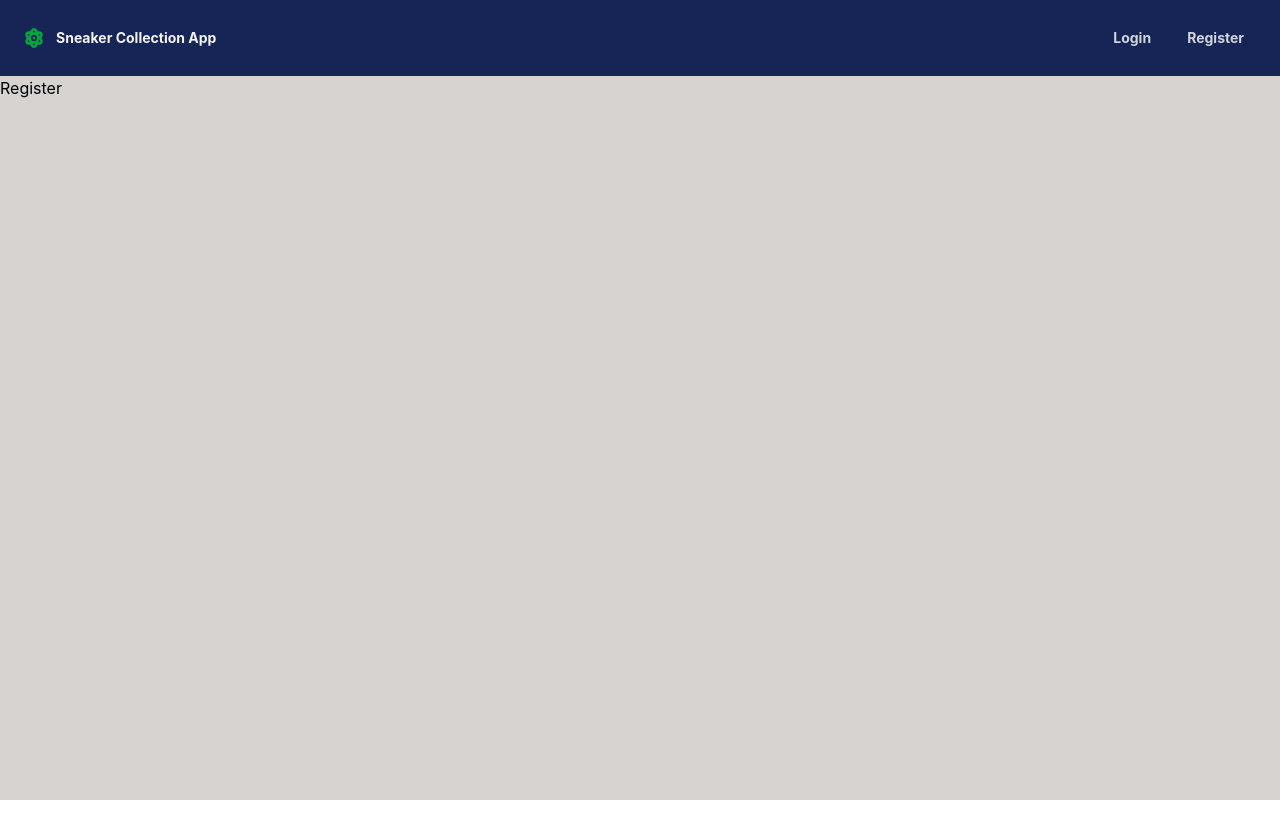
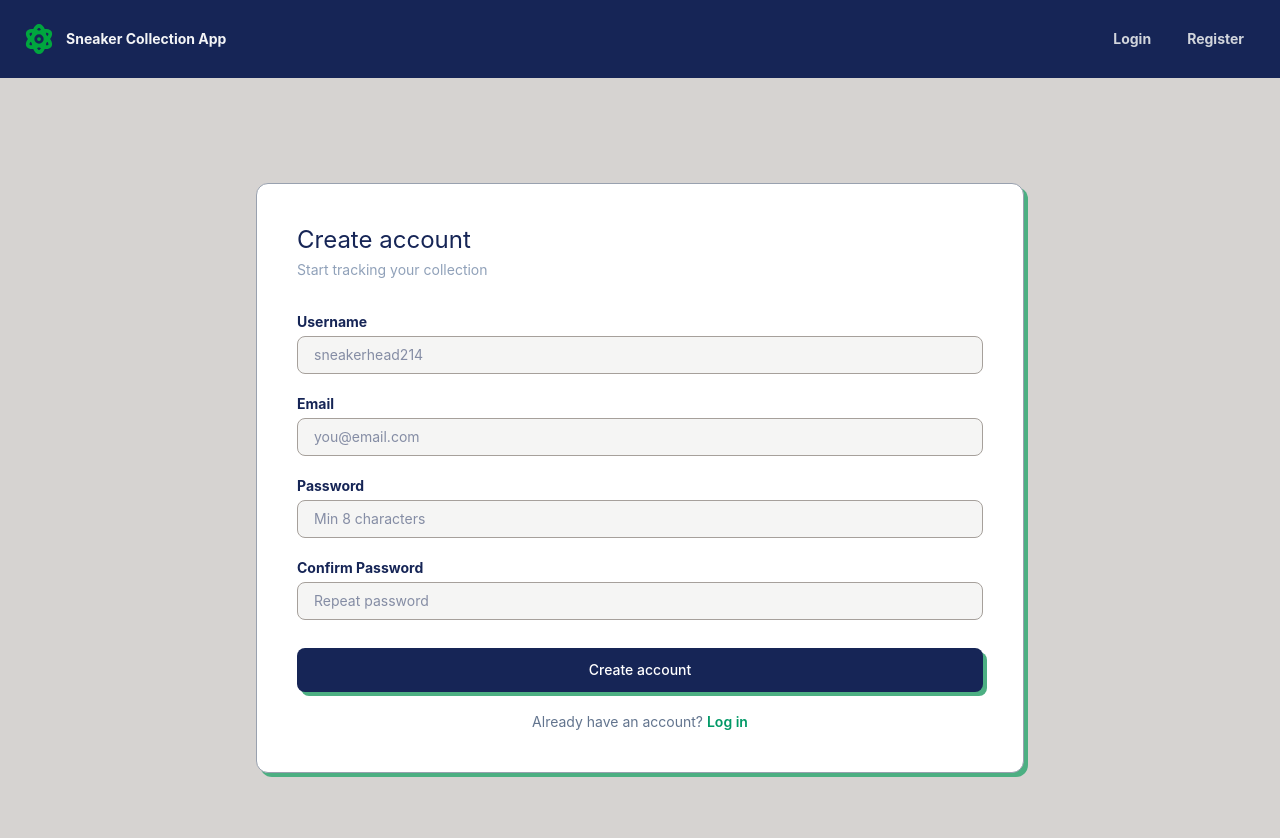
Before and after one commit to jjunglen/Sneaker-Collection-Tracker, a React (Vite) app in the folder sneaker-app/client/: page /register in a window 1280 px wide. Shown: the top 838 px of the page. Before the commit the page ends 800 px from the top, so only its background shows below. Built offline with nearby package versions, Linux system fonts and the light colour scheme; no server answers.

Commit message:
Register.jsx complete

```diff
--- a/sneaker-app/client/components/Navbar.jsx
+++ b/sneaker-app/client/components/Navbar.jsx
@@ -19,7 +19,7 @@ export default function Navbar() {
                 to="/"
                 className="flex items-center gap-3  text-gray-100 font-medium text-sm"
             >
-                <FaAtom className="text-xl text-green-600"/>
+                <FaAtom className="text-3xl text-green-600"/>
                 <p className="font-bold">Sneaker Collection App</p>
             </Link>
 
--- a/sneaker-app/client/pages/Landing.jsx
+++ b/sneaker-app/client/pages/Landing.jsx
@@ -10,7 +10,7 @@ export default function Landing() {
     }
 
     return (
-      <section className="p-6 sm:p-16 flex flex-col justify-center mx-auto">
+      <section className="p-6 sm:p-16 flex flex-col justify-center max-w-6xl mx-auto">
         <div className="sm:p-20 py-16 px-3 mb-6 rounded-xl text-center bg-blue-950 shadow-[6px_6px_0px_#4CAF82]">
           <div className="bg-emerald-500 w-12 h-1 mx-auto rounded-full mb-4"></div>
 
@@ -50,7 +50,7 @@ export default function Landing() {
             <section className="w-full border border-stone-400 p-7 bg-white rounded-xl shadow-[6px_6px_0px_#4CAF82]">
                 <FaShieldAlt className="text-xl mb-2 text-green-600" />
                 <p className="text-blue-950 font-medium mb-1 text-medium">Secure account</p>
-                <p className="text-slate-600 text-sm">JWT auth and bcrypt keep your data safe.</p>
+                <p className="text-slate-600 text-sm">JWT auth and bcrypt to keep your data safe.</p>
             </section>
 
         </div>
--- a/sneaker-app/client/pages/Register.jsx
+++ b/sneaker-app/client/pages/Register.jsx
@@ -1,9 +1,167 @@
+import { useState } from "react";
+import { Link, Navigate, useNavigate } from "react-router-dom";
+import { useAuth } from "../context/AuthContext";
+
+const API_URL = import.meta.env.VITE_API_URL;
+
+export default function Register() {
+    const { user, login } = useAuth();
+    const navigate = useNavigate();
 
 
-export default function Register() {
+    // useStates
+    const [email, setEmail] = useState("")
+    const [username, setUsername] = useState("");
+    const [password,  setPassword] = useState("");
+    const [confirmPassword, setConfirmPassword] = useState("");
+    // UI State
+    const [loading, setLoading] = useState(false);
+    const [error, setError] = useState(null)
+
+    if (user ) {
+        return <Navigate to="/collection"  replace />
+
+    }
+
+    async function handleSubmit(event) {
+        event.preventDefault();
+        setError(null);
+
+        // Validation
+        if (!username || !email || !password || !confirmPassword) {
+            return setError("All fields are required");
+
+        }
+
+        if (password !== confirmPassword) {
+            return setError("Passwords did not match");
+
+        }
+
+        if (password.length < 8) {
+            return setError("Password needs to be 8 characters or longer")
+
+        }
+
+        try {
+            setLoading(true);
+
+            const response = await fetch(`${API_URL}/api/auth/register`, {
+                method: "POST",
+                headers: {
+                    "Content-Type": "application/json",
+
+                },
+                body: JSON.stringify({ email, username, password})
+
+            })
+
+            const data = await response.json();
+
+            if (!response.ok) {
+                throw new Error(data.error || "Registration failed")
+
+            }
+
+            // Save token
+            login(data.user, data.token);
+            navigate("/collection")
+
+        } catch(error) {
+            console.error("Registration error:", error);
+            setError(error.message);
+
+        } finally {
+            setLoading(false);
+
+        }
+    }
+
+
     return (
-        <div>
-            Register
-        </div>
+        <section className="flex items-center justify-center p-12 min-h-screen">
+            <div className="bg-white border border-gray-400 shadow-[4px_4px_0px_#4CAF82] rounded-xl w-full max-w-3xl p-10">
+                <h1  className="mb-1 text-blue-950 text-2xl">Create account</h1>
+                <p className="text-slate-400 mb-8 text-sm">Start tracking your collection</p>
+
+                {/* Error Messages placement */}
+                {error && (
+                    <div className=" text-sm bg-red-100 text-red-600 p-4 mb-6 border border-red-200 rounded-lg">
+                        {error}
+                    </div>
+                )}
+
+                <form onSubmit={handleSubmit} className="flex flex-col gap-5">
+
+                    {/* Username section */}
+                    <div className="flex flex-col gap-1">
+                        <label className="font-bold text-sm text-blue-950">Username</label>
+                        <input
+                            type="text"
+                            placeholder="sneakerhead214"
+                            value={username}
+                            onChange={(event) => setUsername(event.target.value)}
+                            className="px-4 py-2 border border-stone-400 text-blue-950 text-sm rounded-lg bg-stone-100 focus:ring-blue-900"
+                        />
+                    </div>
+
+                    {/* Email section */}
+                    <div className="flex flex-col gap-1">
+                        <label className="font-bold text-sm text-blue-950">Email</label>
+                        <input
+                            type="email"
+                            placeholder="you@email.com"
+                            value={email}
+                            onChange={(event) => setEmail(event.target.value)}
+                            className="px-4 py-2 border border-stone-400 text-blue-950 text-sm rounded-lg bg-stone-100 focus:ring-blue-900"
+                        />
+                    </div>
+
+                    {/* Password section */}
+                    <div className="flex flex-col gap-1">
+                        <label className="font-bold text-sm text-blue-950">Password</label>
+                        <input
+                            type="password"
+                            placeholder="Min 8 characters"
+                            value={password}
+                            onChange={(event) => setPassword(event.target.value)}
+                            className="px-4 py-2 border border-stone-400 text-blue-950 text-sm rounded-lg bg-stone-100 focus:ring-blue-900"
+                        />
+                    </div>
+
+                    {/* Confirm passwoprd section */}
+                    <div className="flex flex-col gap-1">
+                        <label className="font-bold text-sm text-blue-950">Confirm Password</label>
+                        <input
+                            type="password"
+                            placeholder="Repeat password"
+                            value={confirmPassword}
+                            onChange={(event) => setConfirmPassword(event.target.value)}
+                            className="px-4 py-2 border border-stone-400 text-blue-950 text-sm rounded-lg bg-stone-100 focus:ring-blue-900"
+                        />
+                    </div>
+
+                    {/* Button submit */}
+                    <button
+                        type="submit"
+                        disabled={loading}
+                        className="mt-2 w-full bg-blue-950 text-white text-sm font-medium py-3 rounded-lg shadow-[4px_4px_0px_#4CAF82] hover:-translate-y-0.5 hover:shadow-2xl transition-all duration-200 cursor-pointer disabled:opacity-50 disabled:cursor-not-allowed"
+                    >
+                        {loading ? "Creating account..." : "Create account"}
+                    </button>
+                </form>
+
+                {/* Footer */}
+                <p className="text-center mt-5 text-center text-sm text-slate-500">
+                    Already have an account?{" "}
+                    <Link
+                        to="/login"
+                        className="text-emerald-600 font-semibold hover:text-emerald-300"
+                    >
+                        Log in
+                    </Link>
+                </p>
+            </div>
+        </section>
     )
 }
```
